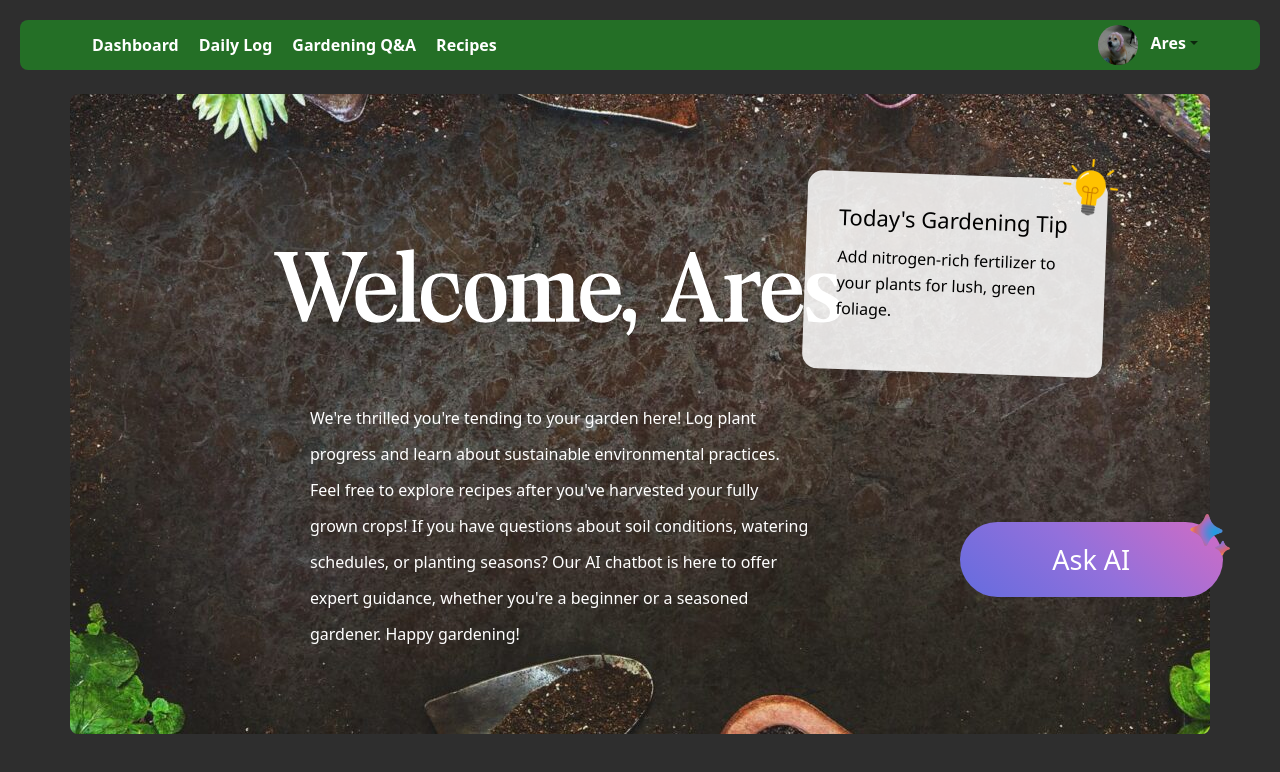
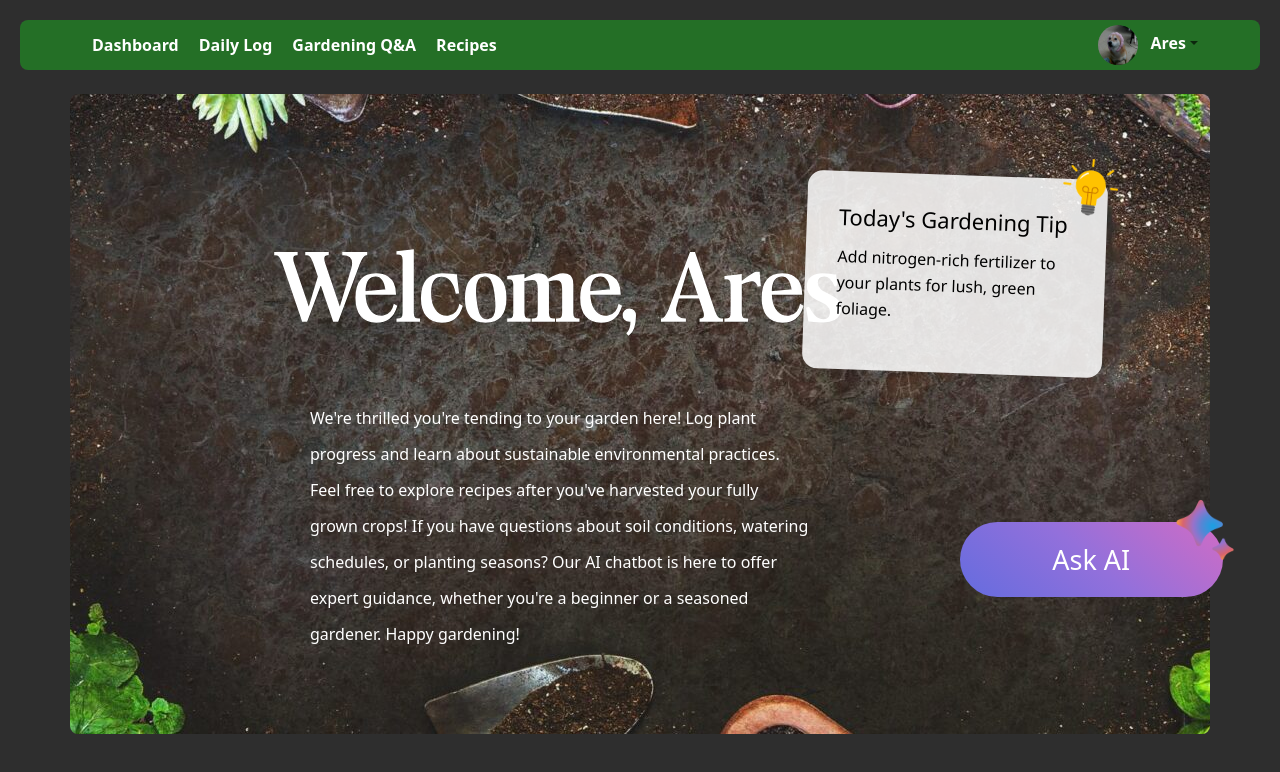
Before and after one commit to DavidBodansky/Log-A-Plant, a React (Create React App) app: page / in a window 1280 px wide. Shown: the top 772 px of the page. Built offline with nearby package versions, Linux system fonts and the light colour scheme.

Commit message:
improve ai spark

```diff
--- a/src/pages/Dashboard.css
+++ b/src/pages/Dashboard.css
@@ -180,9 +180,9 @@ html, body {
 
   .ai-spark {
     position: absolute;
-    top: -10px;
-    right: -10px;
-    width: 45px;
+    top: -25px;
+    right: -15px;
+    width: 65px;
     aspect-ratio: 1;
     transition: transform .2s ease, width .2s ease;
     transform: rotate(3deg);
```
Also changed, not shown: 1 other file (tests, documents, lock files or other folders).
